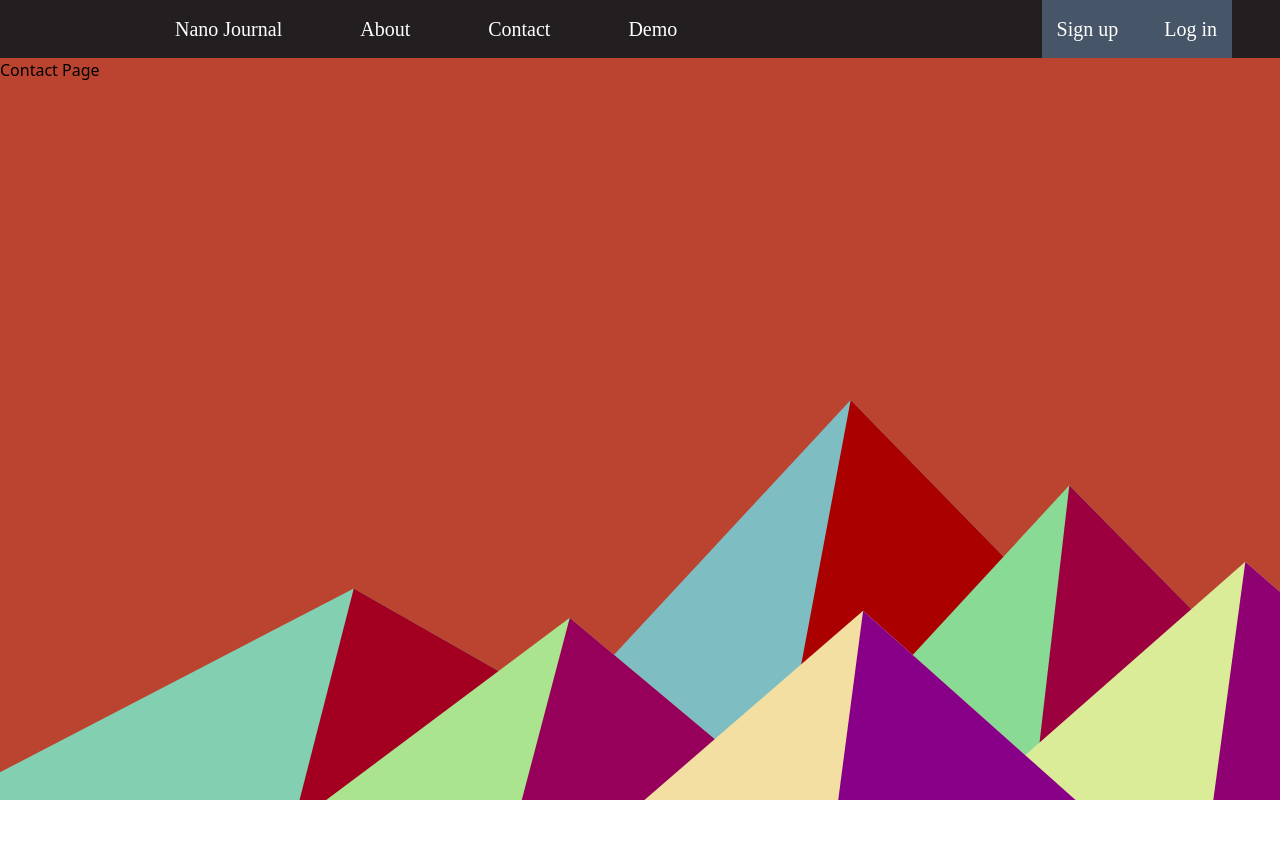
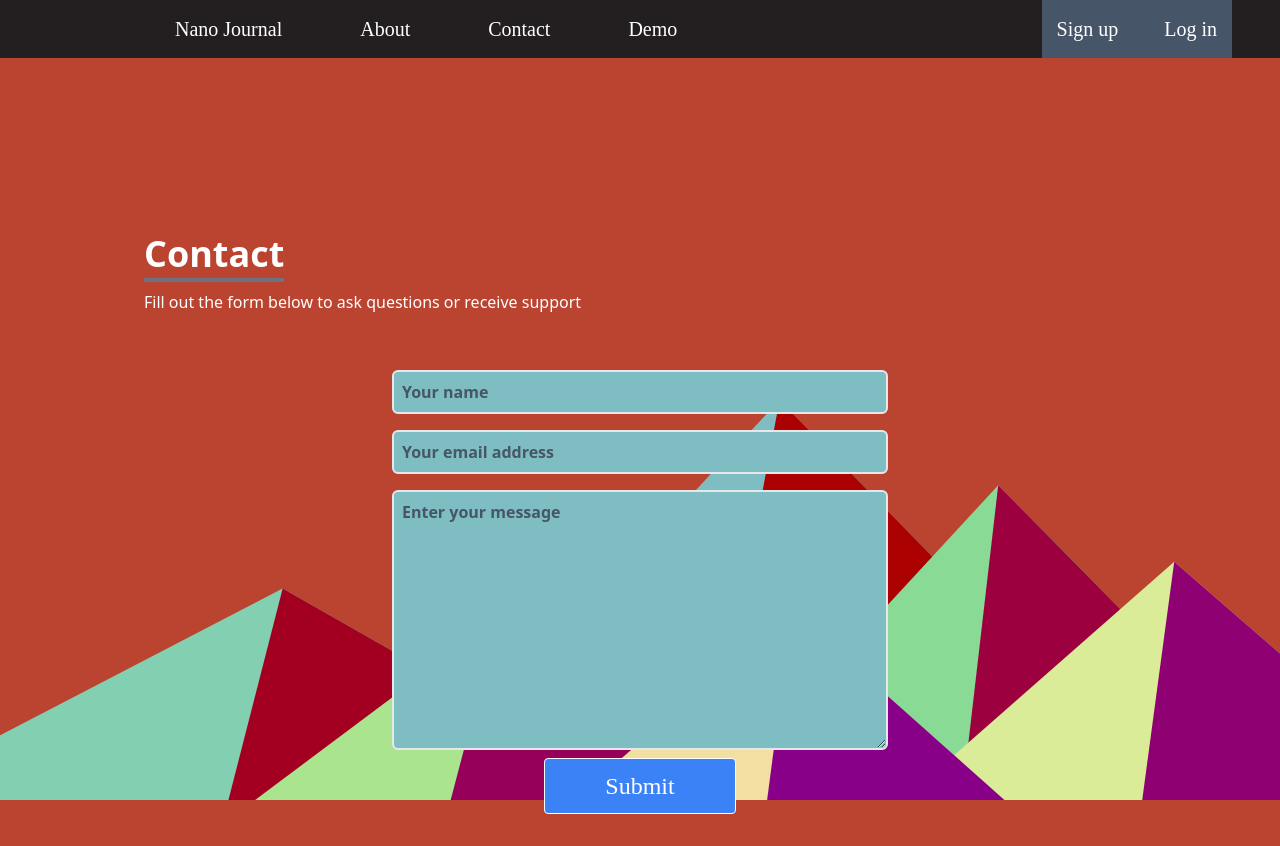
Before and after one commit to taiarima/memories, a React (Vite) app: page /contact in a window 1280 px wide. Before the commit the page ends 800 px from the top, so only its background shows below. Built offline with nearby package versions, Linux system fonts and the light colour scheme; a web font is replaced by a local one.

Commit message:
Added features, contact form.

```diff
--- a/src/pages/Contact.jsx
+++ b/src/pages/Contact.jsx
@@ -1,10 +1,51 @@
 import NavBar from "../components/NavBar";
+import Button from "../components/Button";
 
 function Contact() {
   return (
     <div>
       <NavBar />
-      <h1>Contact Page</h1>
+      <div name="contact" className="w-full p-4 pt-40 text-white">
+        <div className="mx-auto flex h-full max-w-screen-lg flex-col justify-center p-4">
+          <div className="pb-8">
+            <p className="inline border-b-4 border-gray-500 text-4xl font-bold">
+              Contact
+            </p>
+            <p className="py-4">
+              Fill out the form below to ask questions or receive support
+            </p>
+          </div>
+          <div className="flex items-center justify-center ">
+            <form
+              className="flex w-full flex-col md:w-1/2"
+              action=""
+              method="POST"
+            >
+              <input
+                type="text"
+                name="name"
+                placeholder="Your name"
+                className="my-2 rounded-md border-2 bg-customTeal p-2 font-bold text-black placeholder:text-slate-600 focus:outline-none"
+              />
+              <input
+                type="text"
+                name="email"
+                placeholder="Your email address"
+                className="my-2 rounded-md border-2 bg-customTeal p-2 font-bold text-black placeholder:text-slate-600 focus:outline-none"
+              />
+              <textarea
+                name="message"
+                placeholder="Enter your message"
+                rows="10"
+                className="my-2 rounded-md border-2 bg-customTeal p-2 font-bold text-black placeholder:text-slate-600 focus:outline-none"
+              ></textarea>
+              <div className="text-center">
+                <Button>Submit</Button>
+              </div>
+            </form>
+          </div>
+        </div>
+      </div>
     </div>
   );
 }
--- a/src/pages/Home.jsx
+++ b/src/pages/Home.jsx
@@ -4,10 +4,27 @@ function Home() {
   return (
     <>
       <NavBar />
-      <div className="m-20 flex h-48 flex-col justify-center rounded-lg font-title">
-        <h1 className="text-center text-6xl text-customCream">
+      <div className="flex flex-col justify-center rounded-lg font-title">
+        <h1 className="mt-48 text-center text-6xl text-customCream">
           Keep your journal, one memory at a time.
         </h1>
+        <div className="m-16 text-center font-title text-white">
+          <h2 className="text-4xl">Features</h2>
+          <ul className="my-4 space-y-4 text-2xl">
+            <li>
+              &#x2022; Tons of daily prompts so you never get stumped what to
+              write about
+            </li>
+            <li>
+              &#x2022; Keep your journal private or share it with friends and
+              family
+            </li>
+            <li>
+              &#x2022; All the little memories you want to keep in one
+              convenient location
+            </li>
+          </ul>
+        </div>
       </div>
     </>
   );
```
